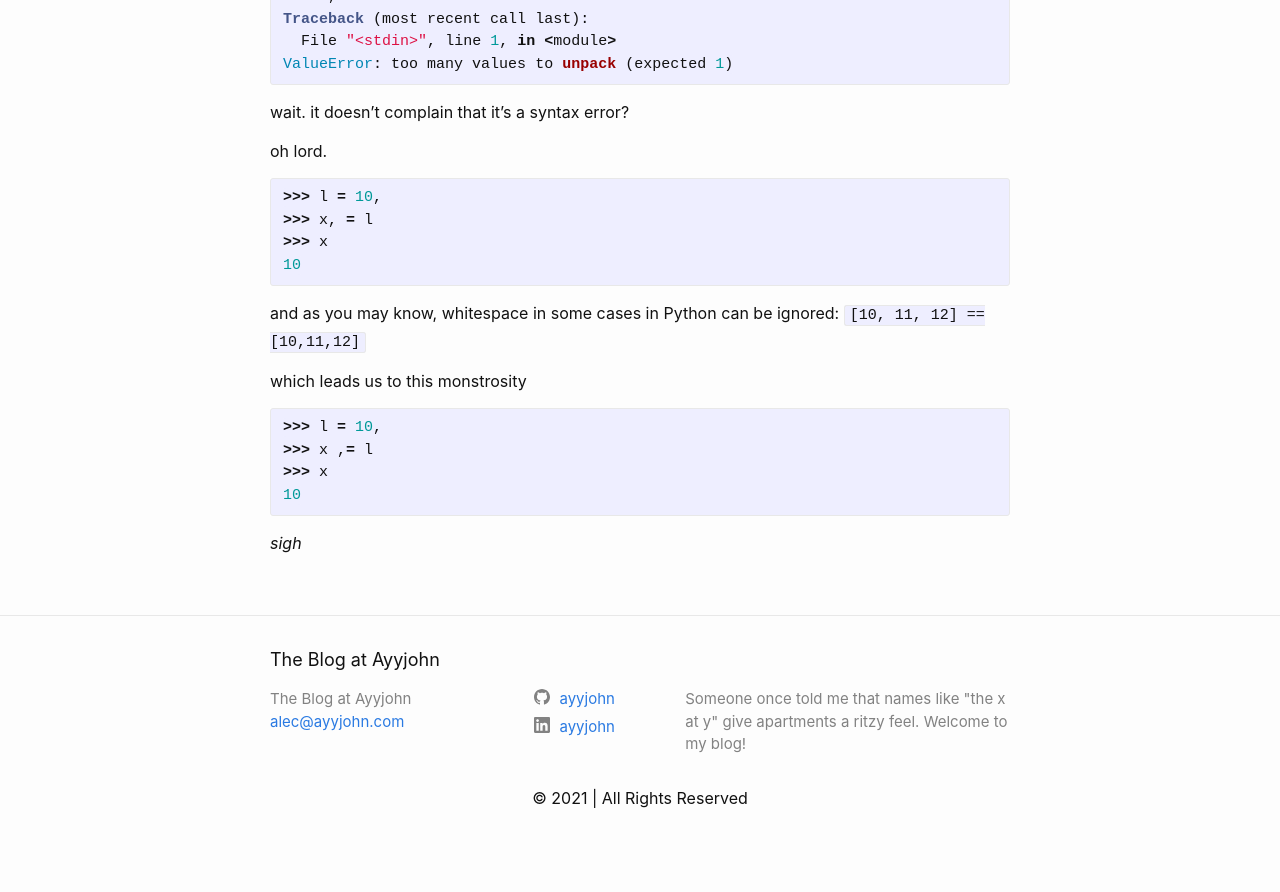
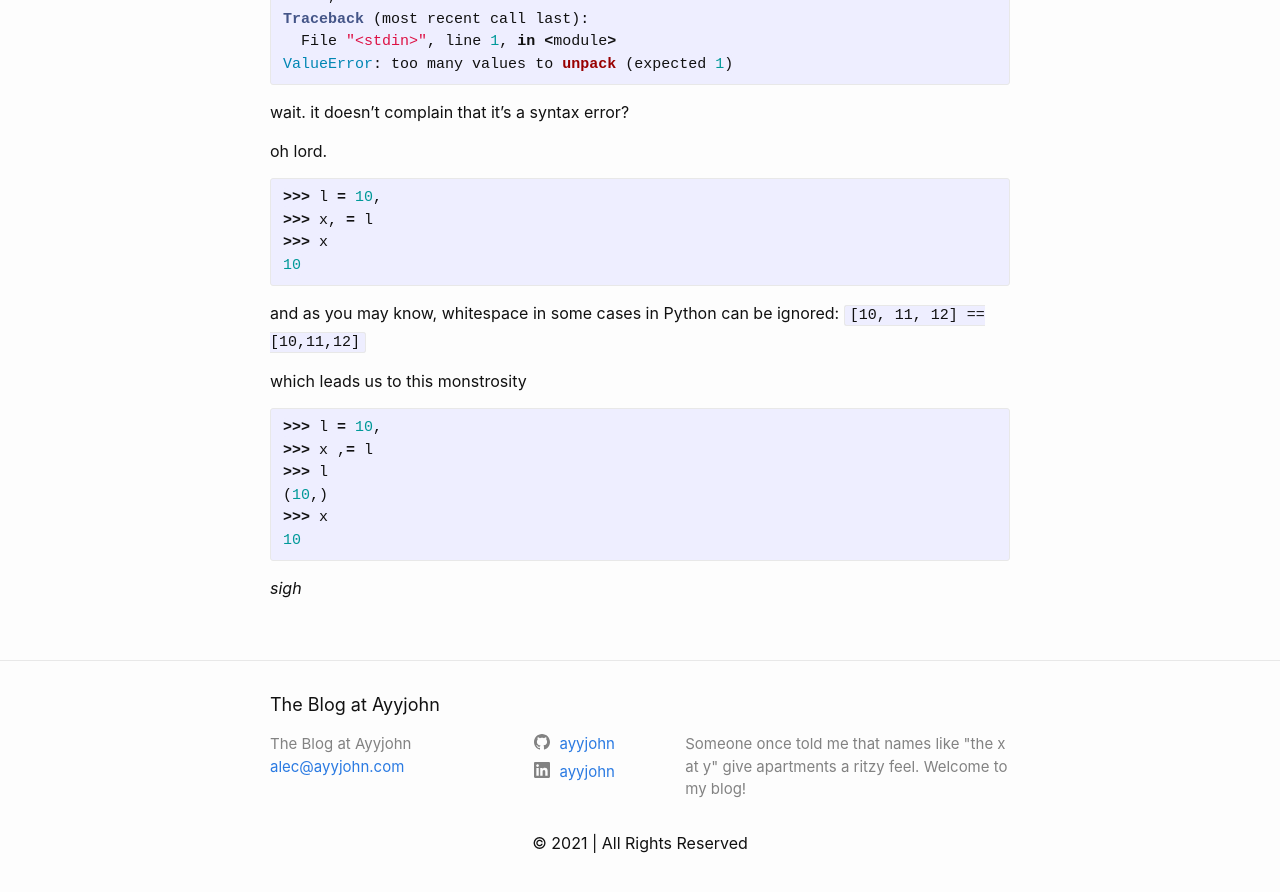
Before and after one commit to ayyjohn/ayyjohn.github.io, a Jekyll site: the page built from _posts/2021-03-26-tuple-unpacking.markdown, in a window 1280 px wide and 900 px high, scrolled down 1897 px. Shown: the top 892 px of the window. Built offline with Jekyll 4.4.1, drawn with Linux system fonts in a browser that asks for light colours; before the commit the page ends 2752 px from its top, so only the background shows below that.

Commit message:
add l to code for clarity

```diff
--- a/_posts/2021-03-26-tuple-unpacking.markdown
+++ b/_posts/2021-03-26-tuple-unpacking.markdown
@@ -104,6 +104,8 @@ which leads us to this monstrosity
 {% highlight python %}
 >>> l = 10,
 >>> x ,= l
+>>> l
+(10,)
 >>> x
 10
 {% endhighlight %}
```
